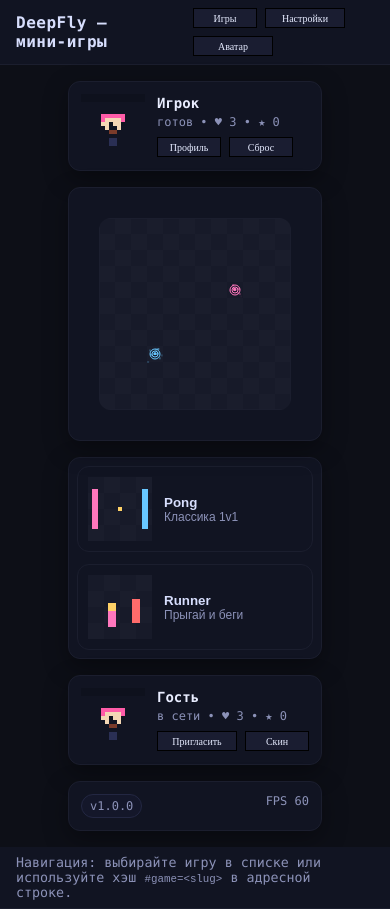
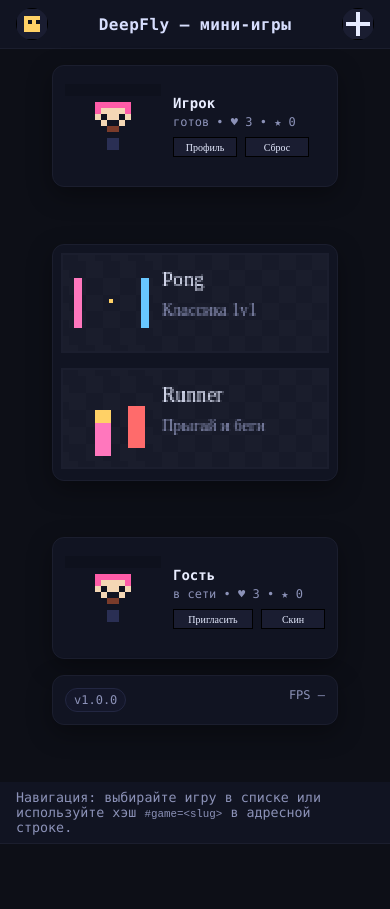
Before and after one commit to JustSadSock/Minigames, a plain HTML site: page index.html in a window 390 px wide. After the commit the page ends 844 px from the top, so only its background shows below. Drawn offline with Linux system fonts and the light colour scheme.

Commit message:
feat(ui): mobile-first пиксель-арт меню, большие аватары, канвас-кнопки, фикс загрузки игр на Netlify

```diff
--- a/games/pong/module.js
+++ b/games/pong/module.js
@@ -105,8 +105,10 @@
     canvas.addEventListener('pointerdown', onPointer, {passive:false});
     function onKeyDown(e){ keys[e.key.toLowerCase()] = true; }
     function onKeyUp(e){ keys[e.key.toLowerCase()] = false; }
+    function onEsc(e){ if(e.key==='Escape') location.hash=''; }
     window.addEventListener('keydown', onKeyDown);
     window.addEventListener('keyup', onKeyUp);
+    window.addEventListener('keydown', onEsc);
 
     function resetBall() {
       ball.x = width/2;
@@ -197,6 +199,7 @@
         ro.disconnect();
         window.removeEventListener('keydown', onKeyDown);
         window.removeEventListener('keyup', onKeyUp);
+        window.removeEventListener('keydown', onEsc);
         if(container.parentNode === root) root.removeChild(container);
       }
     };
--- a/games/runner/module.js
+++ b/games/runner/module.js
@@ -106,8 +106,10 @@
 
     function onPointer(e){ e.preventDefault(); jump(); }
     function onKey(e){ if(e.key === ' '){ e.preventDefault(); jump(); } }
+    function onEsc(e){ if(e.key==='Escape') location.hash=''; }
     canvas.addEventListener('pointerdown', onPointer, {passive:false});
     window.addEventListener('keydown', onKey);
+    window.addEventListener('keydown', onEsc);
 
     function update() {
       if(!running) return;
@@ -199,6 +201,7 @@
         cancelAnimationFrame(animId);
         canvas.removeEventListener('pointerdown', onPointer);
         window.removeEventListener('keydown', onKey);
+        window.removeEventListener('keydown', onEsc);
         ro.disconnect();
         if(container.parentNode === root) root.removeChild(container);
       }
--- a/index.html
+++ b/index.html
@@ -41,8 +41,7 @@
       color:var(--ink);
       display:flex;align-items:center;gap:16px;
     }
-    header h1{margin:0;font-size:16px;font-weight:700;letter-spacing:.5px;}
-    header .spacer{flex:1;}
+    header h1{margin:0;font-size:16px;font-weight:700;letter-spacing:.5px;flex:1;text-align:center;}
     .row{display:flex;gap:8px;flex-wrap:wrap;align-items:center;}
     /* Кнопки с четырьмя состояниями: idle, hover, active, disabled */
     .btn{
@@ -104,18 +103,17 @@
     .scene canvas{border-radius:var(--radius);}
     /* Вертикальное меню игр */
     .vlist{display:grid;gap:12px;overflow-y:auto;padding:8px;max-height:calc(100vh - 180px);}
-    .vcard{appearance:none;border:1px solid var(--border);border-radius:var(--radius);background:var(--panel);color:var(--ink);cursor:pointer;display:grid;grid-template-columns:auto 1fr;align-items:center;gap:12px;padding:10px;min-height:64px;text-align:left;touch-action:manipulation;}
-    .vcard:hover{filter:saturate(1.1);}
-    .vcard:active{transform:translateY(2px);}
+    .vcard{appearance:none;background:none;border:0;padding:0;cursor:pointer;}
     .vcard:focus{outline:2px solid var(--highlight);outline-offset:2px;}
-    .icon64{width:64px;height:64px;image-rendering:pixelated;}
-    .meta .title{font-weight:700;}
-    .meta .caption{font-size:12px;color:var(--muted);}
+    .vcard canvas{width:100%;height:auto;image-rendering:pixelated;}
     .hud{display:flex;justify-content:space-between;gap:8px;font-size:12px;color:var(--muted);}
     .tag{padding:4px 8px;border-radius:999px;background:#14172a;border:1px solid #232742;}
     @media(max-width:860px){
       main{grid-template-columns:1fr;grid-template-rows:auto auto auto;max-width:720px;margin:0 auto;}
       .side{max-width:none;}
+      .scene{display:none!important;}
+      .center{gap:12px;}
+      .vlist{max-height:calc(100vh - 140px);}
     }
 
     .backdrop{position:fixed;inset:0;background:rgba(0,0,0,.6);display:flex;align-items:center;justify-content:center;z-index:1000;}
@@ -125,20 +123,16 @@
 </head>
 <body>
   <header>
+    <canvas id="btnAvatar" class="pixel" width="32" height="32" style="width:32px;height:32px;border-radius:16px;"></canvas>
     <h1>DeepFly — мини‑игры</h1>
-    <div class="spacer"></div>
-    <div class="row">
-      <canvas id="btnGames" class="pixel" width="64" height="20" style="width:64px;height:20px;"></canvas>
-      <canvas id="btnSettings" class="pixel" width="80" height="20" style="width:80px;height:20px;"></canvas>
-      <canvas id="btnAvatar" class="pixel" width="80" height="20" style="width:80px;height:20px;"></canvas>
-    </div>
+    <canvas id="btnSettings" class="pixel" width="32" height="32" style="width:32px;height:32px;border-radius:16px;"></canvas>
   </header>
 
   <main>
     <!-- Левая колонка: профиль и настройки -->
     <section class="side">
       <div class="panel avatar">
-        <canvas id="avatar1" class="pixel" width="64" height="64" style="width:64px;height:64px;"></canvas>
+        <canvas id="avatar1" class="pixel" width="96" height="96" style="width:96px;height:96px;"></canvas>
         <div>
           <div class="name" id="playerName">Игрок</div>
           <div class="stats" id="playerStats">готов • ♥ 3 • ★ 0</div>
@@ -159,7 +153,7 @@
     <!-- Правая колонка: информация и HUD -->
     <section class="side">
       <div class="panel avatar">
-        <canvas id="avatar2" class="pixel" width="64" height="64" style="width:64px;height:64px;"></canvas>
+        <canvas id="avatar2" class="pixel" width="96" height="96" style="width:96px;height:96px;"></canvas>
         <div>
           <div class="name" id="player2Name">Гость</div>
           <div class="stats" id="player2Stats">в сети • ♥ 3 • ★ 0</div>
@@ -198,7 +192,7 @@
       <canvas id="avatarClose" class="pixel" width="16" height="16" style="position:absolute;top:8px;right:8px;width:16px;height:16px;"></canvas>
       <h2 id="avatarTitle">Профиль</h2>
       <input id="nickInput" placeholder="Никнейм" style="font-size:16px;padding:4px;width:100%;margin-bottom:8px;" />
-      <canvas id="avatarEdit" class="pixel" width="64" height="64" style="width:64px;height:64px;margin-bottom:8px;"></canvas>
+      <canvas id="avatarEdit" class="pixel" width="96" height="96" style="width:96px;height:96px;margin-bottom:8px;"></canvas>
       <div class="row" id="avatarControls" style="gap:6px;flex-wrap:wrap">
         <div><small>Прическа</small><br>
           <canvas id="hairPrev" class="pixel" width="32" height="16" style="width:32px;height:16px;"></canvas>
@@ -235,7 +229,7 @@
   const $ = (sel) => document.querySelector(sel);
 
   // Универсальная канвас-кнопка
-  function makeCanvasButton(canvas, { label, onClick, fontPx=10, width=canvas.width, height=canvas.height }){
+  function makeCanvasButton(canvas, { label, drawIcon, onClick, fontPx=10, width=canvas.width, height=canvas.height }){
     const ctx = canvas.getContext('2d');
     ctx.imageSmoothingEnabled = false;
     canvas.width = width; canvas.height = height;
@@ -245,14 +239,18 @@
       ctx.clearRect(0,0,width,height);
       ctx.fillStyle = bg; ctx.fillRect(0,0,width,height);
       ctx.strokeStyle = '#000'; ctx.strokeRect(0.5,0.5,width-1,height-1);
-      ctx.fillStyle = enabled ? '#e6ebff' : '#8c92b8';
-      ctx.font = `${fontPx}px ui-monospace`;
-      ctx.textAlign = 'center'; ctx.textBaseline = 'middle';
-      ctx.fillText(label, width/2, height/2+1);
+      if(drawIcon){
+        drawIcon(ctx, st);
+      } else {
+        ctx.fillStyle = enabled ? '#e6ebff' : '#8c92b8';
+        ctx.font = `${fontPx}px ui-monospace`;
+        ctx.textAlign = 'center'; ctx.textBaseline = 'middle';
+        ctx.fillText(label, width/2, height/2+1);
+      }
     }
     function setEnabled(v){ enabled = !!v; draw(); }
     function setLabel(v){ label = v; canvas.setAttribute('aria-label', v); draw(); }
-    canvas.tabIndex = 0; canvas.setAttribute('role','button'); canvas.setAttribute('aria-label', label);
+    canvas.tabIndex = 0; canvas.setAttribute('role','button'); if(label) canvas.setAttribute('aria-label', label);
     canvas.addEventListener('pointerenter',()=>{ if(enabled){ st=1; draw(); } });
     canvas.addEventListener('pointerleave',()=>{ if(enabled){ st=0; draw(); } });
     canvas.addEventListener('pointerdown',e=>{ if(enabled){ e.preventDefault(); st=2; draw(); } });
@@ -442,7 +440,8 @@
   }
   function startPreview(){ if(previewRunning) return; previewRunning=true; previewFrame(); }
   function stopPreview(){ if(!previewRunning) return; previewRunning=false; if(previewRAF!==null){ cancelAnimationFrame(previewRAF); previewRAF=null; } }
-  drawPreviewGrid(); startPreview();
+  drawPreviewGrid();
+  if(!window.matchMedia('(max-width: 860px)').matches) startPreview();
 
   // Аватары с частями лица
   function px(ctx,x,y,s,color){ ctx.fillStyle=color; ctx.fillRect(x*s,y*s,s,s); }
@@ -479,12 +478,16 @@
   }
   function makeAvatar(canvas, parts){
     const ac = canvas.getContext('2d'); ac.imageSmoothingEnabled=false;
-    const W=16,H=16,S=4; let pointer=0; let tick=0; let cur={...parts};
-    function onMove(e){ if(!settings.vfx){ pointer=0; return; } const r=canvas.getBoundingClientRect(); const sx=(e.clientX-r.left)/r.width-0.5; pointer=Math.max(-1,Math.min(1,Math.round(sx*2))); }
-    canvas.addEventListener('pointermove', onMove);
-    function step(){ tick++; const eyeDx=settings.vfx?Math.max(-1,Math.min(1,Math.round(Math.sin(tick/40))+pointer)):0; drawHead(ac,W,H,S,cur,0,0,eyeDx); requestAnimationFrame(step); }
+    const W=16,H=16; const S=Math.floor(canvas.width/16);
+    let tick=0; let cur={...parts};
+    function step(){
+      tick++;
+      const dy=Math.round(Math.sin(tick/60));
+      drawHead(ac,W,H,S,cur,0,dy,0);
+      requestAnimationFrame(step);
+    }
     step();
-    return { setParts(p){ cur={...cur,...p}; }, destroy(){ canvas.removeEventListener('pointermove', onMove); } };
+    return { setParts(p){ cur={...cur,...p}; } };
   }
   const hairPalette = ['#ff5ca8','#68c7ff','#ffd166','#7aff9e','#c29eff','#ff8c42'];
   const avatar1 = makeAvatar($('#avatar1'), {hairStyle:0,eyes:0,mouth:0,hairColor:0});
@@ -666,43 +669,46 @@
   }
   async function loadFromHash(){
     const m = location.hash.match(/game=([\w-]+)/);
+    const isMobile = window.matchMedia('(max-width: 860px)').matches;
     if(!m){
       if(currentGame && currentGame.unmount) currentGame.unmount();
       currentGame = null;
-      $('#preview').style.display='block';
+      document.querySelectorAll('.side').forEach(el=>el.style.display='');
       $('#vmenu').style.display='grid';
-      startPreview();
+      $('#scenePanel').classList.add('scene');
+      if(isMobile){
+        $('#scenePanel').style.display='none';
+      } else {
+        $('#scenePanel').style.display='flex';
+        $('#preview').style.display='block';
+        startPreview();
+      }
       const firstCard = $('#vmenu .vcard'); if(firstCard) firstCard.focus();
       return;
     }
     const slug = m[1];
     try {
-      let mod;
-      // Всегда сначала пробуем встроенную игру.  Это гарантирует
-      // работу из локальной файловой системы, где загрузка внешних
-      // модулей запрещена.  Если встроенного варианта нет, пытаемся
-      // загрузить модуль из каталога games/<slug>/.
-      if (games && games[slug]) {
-        mod = games[slug];
-      } else {
-        mod = await loadGameModule(slug);
-      }
+      const mod = await loadGameModule(slug);
       if(currentGame && currentGame.unmount) currentGame.unmount();
       currentGame = await mod.mount($('#scenePanel'), getContext());
       stopPreview();
+      document.querySelectorAll('.side').forEach(el=>el.style.display='none');
+      $('#scenePanel').classList.remove('scene');
+      $('#scenePanel').style.display='flex';
       $('#preview').style.display='none';
       $('#vmenu').style.display='none';
     } catch(err) {
-      flash(`Не удалось загрузить игру «${slug}». Убедитесь, что папка games/${slug}/module.js существует.`);
+      flash(`Не удалось загрузить игру «${slug}».`);
       if(currentGame && currentGame.unmount) currentGame.unmount();
       currentGame = null;
-      $('#preview').style.display='block';
       $('#vmenu').style.display='grid';
-      startPreview();
+      $('#scenePanel').classList.add('scene');
+      if(!isMobile){ $('#scenePanel').style.display='flex'; $('#preview').style.display='block'; startPreview(); } else { $('#scenePanel').style.display='none'; }
       const firstCard = $('#vmenu .vcard'); if(firstCard) firstCard.focus();
     }
   }
   window.addEventListener('hashchange', loadFromHash);
+  window.addEventListener('keydown',e=>{ if(e.key==='Escape' && location.hash.includes('game=')) location.hash=''; });
   loadFromHash();
 
   // Контекст, передаваемый в игры
@@ -804,25 +810,49 @@
   $('#settingsClose').setAttribute('aria-label','Закрыть');
 
   // Вертикальное меню игр
-  function drawIcon(canvas, slug){
-    const ctx=canvas.getContext('2d'); ctx.imageSmoothingEnabled=false;
-    const W=32,H=32; const styles=getComputedStyle(document.documentElement);
-    const even=styles.getPropertyValue('--grid-even').trim(); const odd=styles.getPropertyValue('--grid-odd').trim();
-    for(let y=0;y<H;y+=8){ for(let x=0;x<W;x+=8){ ctx.fillStyle=((x+y)/8%2===0)?odd:even; ctx.fillRect(x,y,8,8);} }
-    if(slug==='pong'){ ctx.fillStyle='#ff77bd'; ctx.fillRect(2,6,3,20); ctx.fillStyle='#68c7ff'; ctx.fillRect(27,6,3,20); ctx.fillStyle='#ffd166'; ctx.fillRect(15,15,2,2); }
-    if(slug==='runner'){ ctx.fillStyle='#ff77bd'; ctx.fillRect(10,18,4,8); ctx.fillStyle='#ffd166'; ctx.fillRect(10,14,4,4); ctx.fillStyle='#ff6b6b'; ctx.fillRect(22,12,4,12); }
+  function drawGameIcon(ctx, slug){
+    const styles=getComputedStyle(document.documentElement);
+    const even=styles.getPropertyValue('--grid-even').trim();
+    const odd=styles.getPropertyValue('--grid-odd').trim();
+    for(let y=0;y<40;y+=8){
+      for(let x=0;x<40;x+=8){ ctx.fillStyle=((x+y)/8%2===0)?odd:even; ctx.fillRect(x,y,8,8); }
+    }
+    if(slug==='pong'){
+      ctx.fillStyle='#ff77bd'; ctx.fillRect(2,8,4,24);
+      ctx.fillStyle='#68c7ff'; ctx.fillRect(34,8,4,24);
+      ctx.fillStyle='#ffd166'; ctx.fillRect(19,18,2,2);
+    }
+    if(slug==='runner'){
+      ctx.fillStyle='#ff77bd'; ctx.fillRect(12,22,8,16);
+      ctx.fillStyle='#ffd166'; ctx.fillRect(12,16,8,6);
+      ctx.fillStyle='#ff6b6b'; ctx.fillRect(28,14,8,20);
+    }
+  }
+  function drawGameTile(ctx,{slug,title,caption,state}){
+    const w=128,h=48;
+    const styles=getComputedStyle(document.documentElement);
+    const even=styles.getPropertyValue('--grid-even').trim();
+    const odd=styles.getPropertyValue('--grid-odd').trim();
+    for(let y=0;y<h;y+=8){ for(let x=0;x<w;x+=8){ ctx.fillStyle=((x+y)/8%2===0)?odd:even; ctx.fillRect(x,y,8,8);} }
+    const border = state===2? '#ffd166' : state===1? styles.getPropertyValue('--highlight'): styles.getPropertyValue('--border');
+    ctx.strokeStyle=border; ctx.strokeRect(0.5,0.5,w-1,h-1);
+    ctx.save(); ctx.translate(4,4); drawGameIcon(ctx,slug); ctx.restore();
+    ctx.fillStyle='#e6ebff'; ctx.font='10px ui-monospace'; ctx.textBaseline='top'; ctx.fillText(title,48,8);
+    ctx.fillStyle=styles.getPropertyValue('--muted'); ctx.font='8px ui-monospace'; ctx.fillText(caption,48,24);
   }
   function buildVMenu(){
-    const menu = $('#vmenu'); menu.innerHTML='';
-    const slugs=['pong','runner'];
+    const menu=$('#vmenu'); menu.innerHTML='';
+    const slugs=Array.from(new Set([...(games?Object.keys(games):[]), ...(window.__DeepFlyGames?Object.keys(window.__DeepFlyGames):[])]));
     slugs.forEach(slug=>{
-      const man=(games[slug]&&games[slug].manifest)||{slug};
-      const btn=document.createElement('button'); btn.role='listitem';
-      btn.className='vcard'; btn.tabIndex=0; btn.dataset.slug=slug;
-      const icon=document.createElement('canvas'); icon.className='pixel icon64'; icon.width=32; icon.height=32; drawIcon(icon,slug);
-      const meta=document.createElement('div'); meta.className='meta'; meta.innerHTML=`<div class="title">${man.name||slug}</div><div class="caption">${man.caption||''}</div>`;
-      btn.appendChild(icon); btn.appendChild(meta);
-      btn.addEventListener('click',()=>{ location.hash=`game=${slug}`; });
+      const man=(games[slug]&&games[slug].manifest)||(window.__DeepFlyGames?.[slug]?.manifest)||{slug,name:slug};
+      const btn=document.createElement('button'); btn.role='listitem'; btn.className='vcard'; btn.tabIndex=0; btn.dataset.slug=slug;
+      const cv=document.createElement('canvas'); cv.className='pixel'; cv.width=128; cv.height=48; btn.appendChild(cv);
+      menu.appendChild(btn);
+      let st=0; const ctx=cv.getContext('2d'); ctx.imageSmoothingEnabled=false; drawGameTile(ctx,{slug,title:man.name,caption:man.caption||'',state:st});
+      btn.addEventListener('pointerenter',()=>{st=1;drawGameTile(ctx,{slug,title:man.name,caption:man.caption||'',state:st});});
+      btn.addEventListener('pointerleave',()=>{st=0;drawGameTile(ctx,{slug,title:man.name,caption:man.caption||'',state:st});});
+      btn.addEventListener('pointerdown',e=>{e.preventDefault();st=2;drawGameTile(ctx,{slug,title:man.name,caption:man.caption||'',state:st});});
+      btn.addEventListener('pointerup',()=>{st=1;drawGameTile(ctx,{slug,title:man.name,caption:man.caption||'',state:st}); location.hash=`game=${slug}`;});
       btn.addEventListener('keydown',e=>{
         if(e.key==='Enter'){ e.preventDefault(); location.hash=`game=${slug}`; }
         if(e.key==='ArrowDown'||e.key==='ArrowUp'){
@@ -835,15 +865,27 @@
       });
       btn.addEventListener('focus',()=>{ btn.scrollIntoView({block:'nearest',inline:'nearest'}); });
       btn.setAttribute('aria-label', man.name||slug);
-      menu.appendChild(btn);
     });
   }
   buildVMenu();
 
   // Заголовок
-  makeCanvasButton($('#btnGames'),{label:'Игры',onClick(){ location.hash=''; }});
-  makeCanvasButton($('#btnSettings'),{label:'Настройки',onClick(){ $('#muteToggle').checked = settings.mute; $('#vfxToggle').checked = settings.vfx; $('#themeAltToggle').checked = settings.theme==='alt'; settingsDlg = openDialog('#settingsDialog', $('#btnSettings')); }});
-  makeCanvasButton($('#btnAvatar'),{label:'Аватар',onClick(){ openAvatarPanel($('#btnAvatar')); }});
+  function drawGear(ctx){
+    ctx.fillStyle='#e6ebff';
+    ctx.fillRect(14,4,4,24);
+    ctx.fillRect(4,14,24,4);
+  }
+  function drawHeadIcon(ctx){
+    ctx.fillStyle='#ffd166';
+    ctx.fillRect(8,8,16,16);
+    ctx.fillStyle='#10131e';
+    ctx.fillRect(12,12,4,4);
+    ctx.fillRect(20,12,4,4);
+  }
+  makeCanvasButton($('#btnSettings'),{drawIcon:drawGear,onClick(){ $('#muteToggle').checked = settings.mute; $('#vfxToggle').checked = settings.vfx; $('#themeAltToggle').checked = settings.theme==='alt'; settingsDlg = openDialog('#settingsDialog', $('#btnSettings')); },width:32,height:32});
+  $('#btnSettings').setAttribute('aria-label','Настройки');
+  makeCanvasButton($('#btnAvatar'),{drawIcon:drawHeadIcon,onClick(){ openAvatarPanel($('#btnAvatar')); },width:32,height:32});
+  $('#btnAvatar').setAttribute('aria-label','Профиль');
 
   </script>
 </body>
```
Also changed, not shown: 1 other file.
